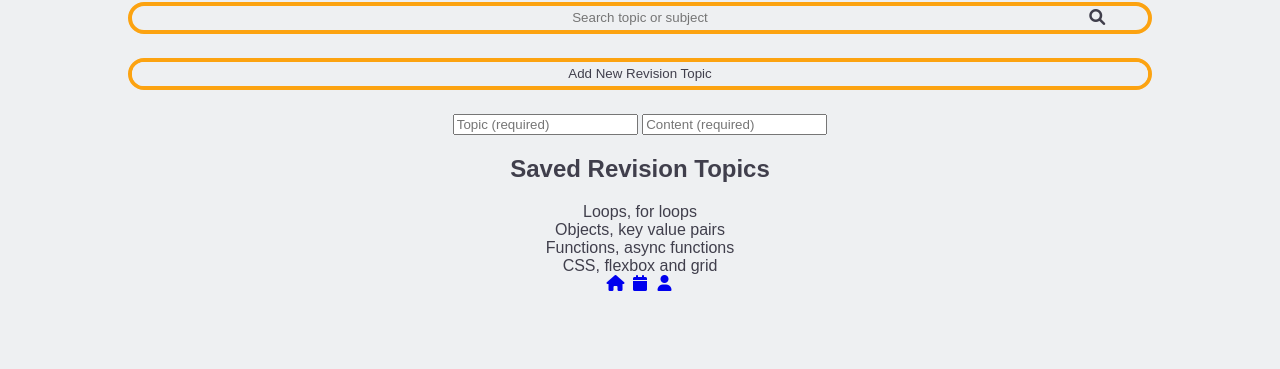
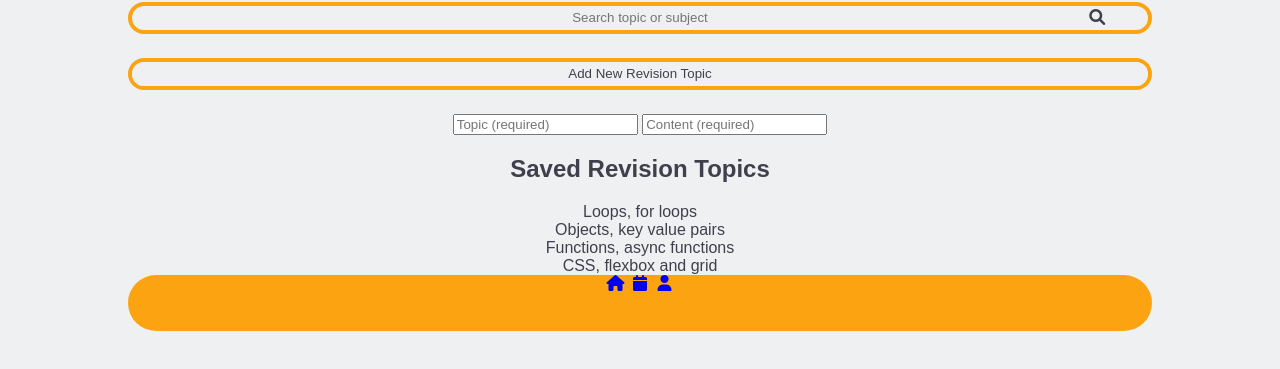
Before and after one commit to SchoolOfCode/sinister7F, a website: page Main/index.html in a window 1280 px wide. Shown: the part 69-438 px from the top of the page. Drawn offline with Linux system fonts and the light colour scheme.

Commit message:
Changes to bottom footer

```diff
--- a/Main/styles.css
+++ b/Main/styles.css
@@ -1,5 +1,5 @@
 :root {
-    --white-app: #EEF0F2;
+  --white-app: #eef0f2;
   --blue-app: #403f4c;
   --orange-app: #fca311;
 }
@@ -10,7 +10,7 @@
 
 body {
   text-align: center;
-    background-color:var(--white-app);
+  background-color: var(--white-app);
   font-family: Arial, Helvetica, sans-serif;
   color: var(--blue-app);
   margin: -10px 0 0 0;
@@ -25,7 +25,6 @@ body {
   border-radius: 10px;
   padding-top: 1px;
   width: 100%;
-
 }
 
 /* SECTION search-add-container */
@@ -39,7 +38,7 @@ body {
   position: relative;
 }
 
-.searchbar-container{
+.searchbar-container {
   width: 80%;
   height: 2em;
   margin: auto;
@@ -51,7 +50,7 @@ body {
   align-items: center;
 }
 
-.searchbar{
+.searchbar {
   width: 80%;
   background-color: var(--white-app);
   border: none;
@@ -61,7 +60,7 @@ body {
   box-sizing: content-box;
 }
 
-.searchbar-icon{
+.searchbar-icon {
   width: 10%;
   justify-self: right;
 }
@@ -75,7 +74,7 @@ body {
   margin-bottom: 1.5em;
 }
 
-.add-topic-button{
+.add-topic-button {
   width: 100%;
   height: 100%;
   background-color: var(--white-app);
@@ -91,7 +90,6 @@ body {
   max-height: 70%;
 }
 
-
 .revision-list {
   list-style: none;
   padding: 0;
@@ -101,5 +99,13 @@ body {
 .revision-list li {
 }
 
+/*Footer*/
 
-/*Footer*/
+.navigation-footer {
+  background-color: var(--orange-app);
+  height: 3.5rem;
+  width: 80%;
+  border-radius: 50px;
+  margin-left: auto;
+  margin-right: auto;
+}
```
Lines whose indentation alone changed are shown as unchanged.
